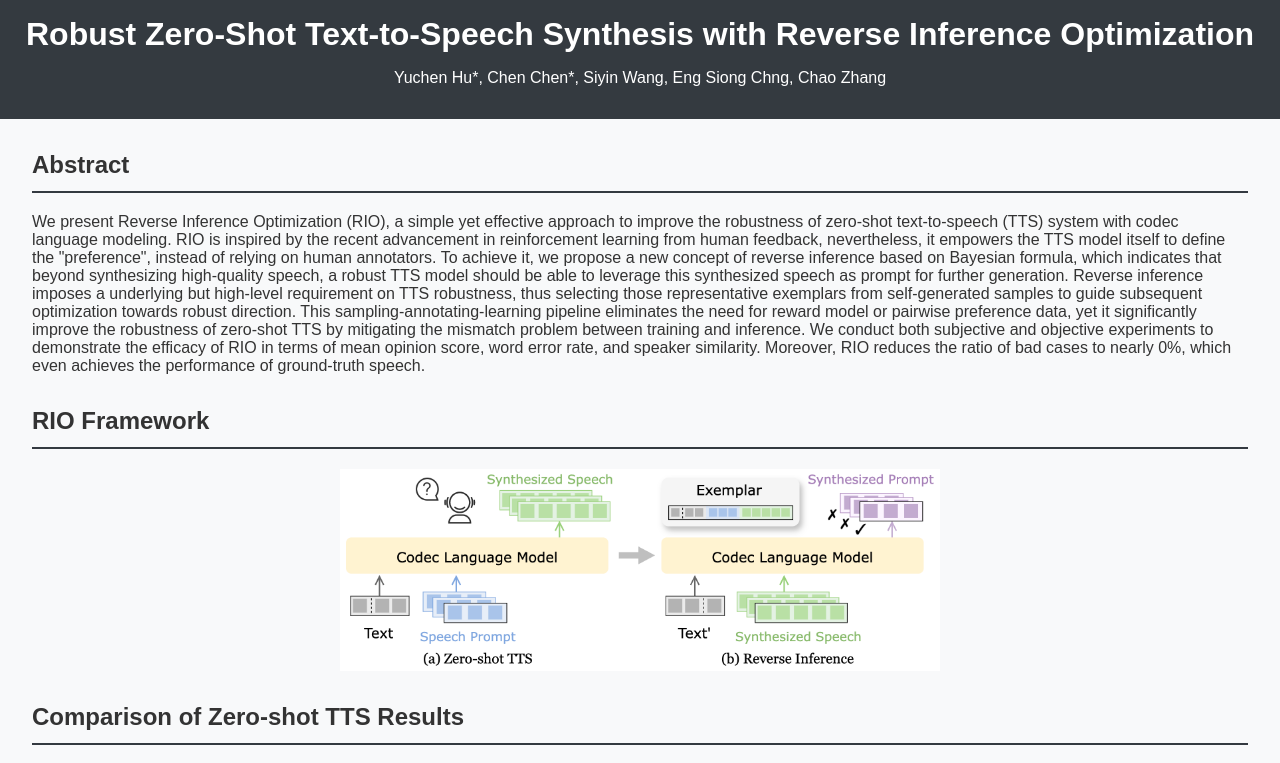
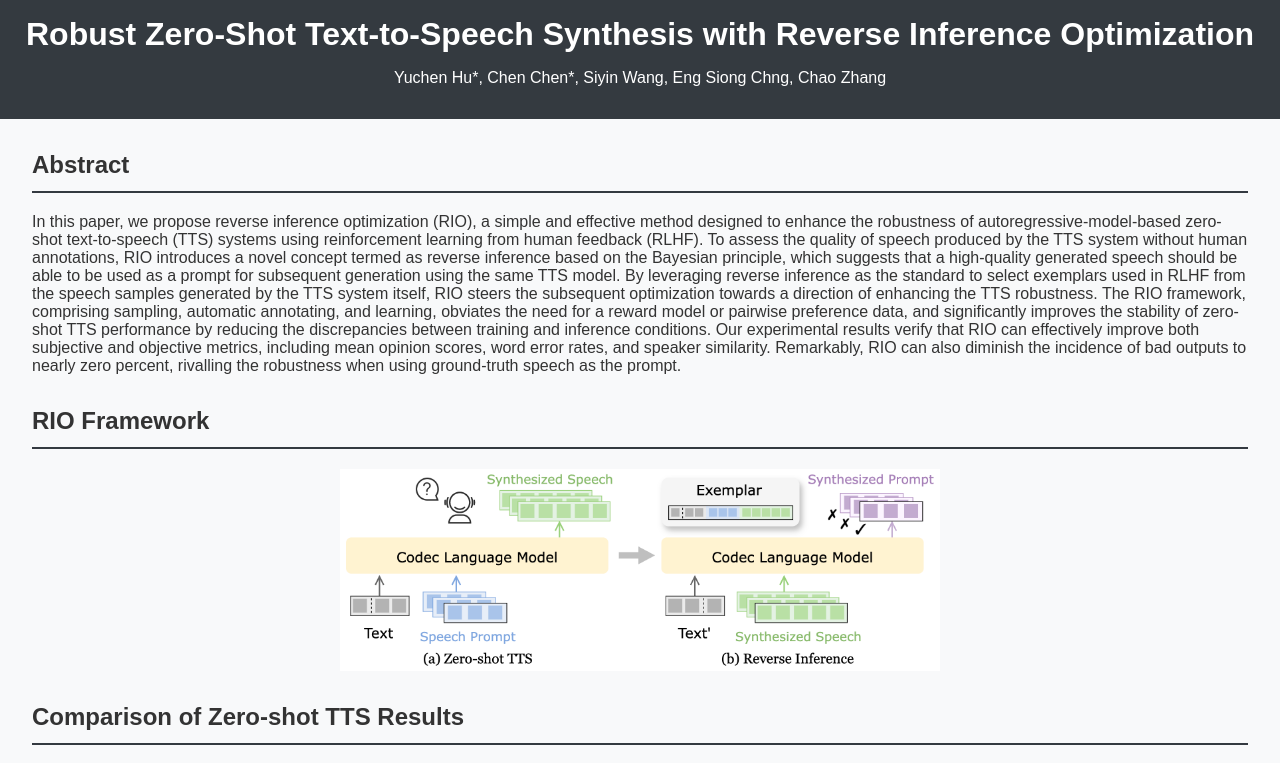
Before and after one commit to YUCHEN005/RIO-TTS-demos, a plain HTML site: page index.html in a window 1280 px wide. Shown: the top 763 px of the page. Drawn offline with Linux system fonts and the light colour scheme.

Commit message:
Add files via upload

```diff
--- a/index.html
+++ b/index.html
@@ -14,7 +14,7 @@
 
     <section>
         <h2>Abstract</h2>
-        <p>We present Reverse Inference Optimization (RIO), a simple yet effective approach to improve the robustness of zero-shot text-to-speech (TTS) system with codec language modeling. RIO is inspired by the recent advancement in reinforcement learning from human feedback, nevertheless, it empowers the TTS model itself to define the "preference", instead of relying on human annotators. To achieve it, we propose a new concept of reverse inference based on Bayesian formula, which indicates that beyond synthesizing high-quality speech, a robust TTS model should be able to leverage this synthesized speech as prompt for further generation. Reverse inference imposes a underlying but high-level requirement on TTS robustness, thus selecting those representative exemplars from self-generated samples to guide subsequent optimization towards robust direction. This sampling-annotating-learning pipeline eliminates the need for reward model or pairwise preference data, yet it significantly improve the robustness of zero-shot TTS by mitigating the mismatch problem between training and inference. We conduct both subjective and objective experiments to demonstrate the efficacy of RIO in terms of mean opinion score, word error rate, and speaker similarity. Moreover, RIO reduces the ratio of bad cases to nearly 0%, which even achieves the performance of ground-truth speech.
+        <p>In this paper, we propose reverse inference optimization (RIO), a simple and effective method designed to enhance the robustness of autoregressive-model-based zero-shot text-to-speech (TTS) systems using reinforcement learning from human feedback (RLHF). To assess the quality of speech produced by the TTS system without human annotations, RIO introduces a novel concept termed as reverse inference based on the Bayesian principle, which suggests that a high-quality generated speech should be able to be used as a prompt for subsequent generation using the same TTS model. By leveraging reverse inference as the standard to select exemplars used in RLHF from the speech samples generated by the TTS system itself, RIO steers the subsequent optimization towards a direction of enhancing the TTS robustness. The RIO framework, comprising sampling, automatic annotating, and learning, obviates the need for a reward model or pairwise preference data, and significantly improves the stability of zero-shot TTS performance by reducing the discrepancies between training and inference conditions. Our experimental results verify that RIO can effectively improve both subjective and objective metrics, including mean opinion scores, word error rates, and speaker similarity. Remarkably, RIO can also diminish the incidence of bad outputs to nearly zero percent, rivalling the robustness when using ground-truth speech as the prompt.
         </p>
     </section>
 
```
